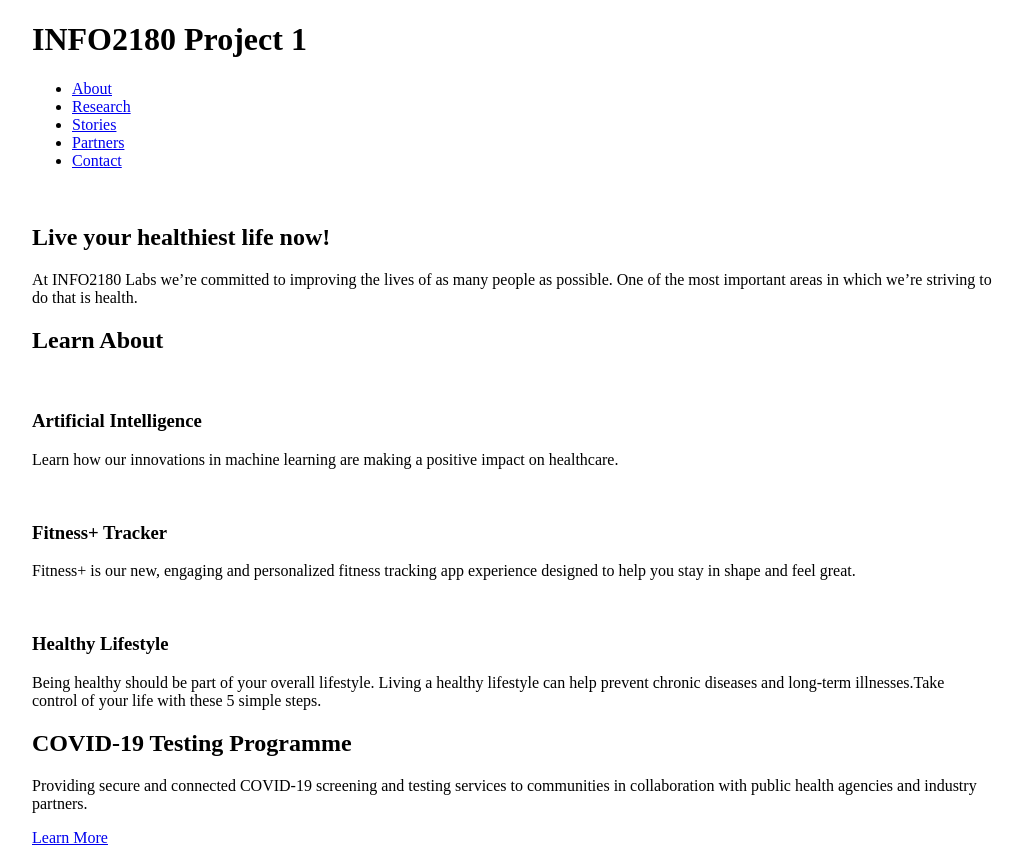
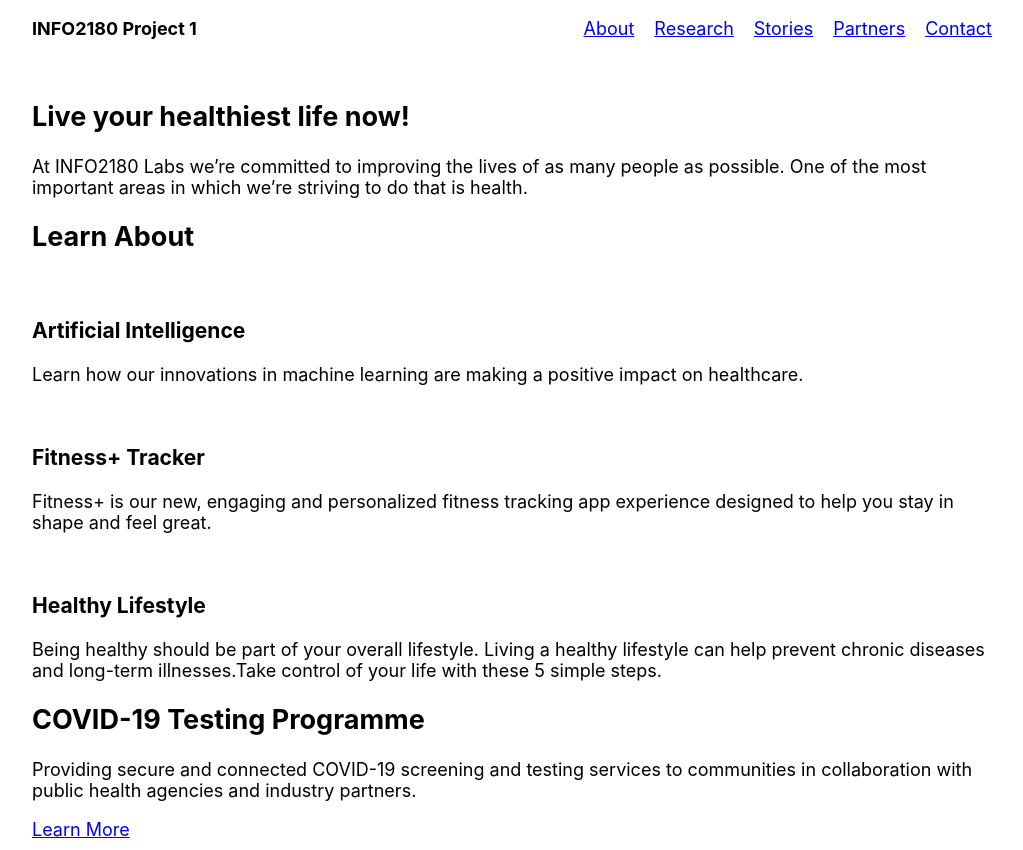
Before and after one commit to janaaee/info2180-project1, a plain HTML site: page index.html in a window 1280 px wide. Shown: the top 850 px of the page, without its empty margins (128-1151 px from the left). Drawn offline with Linux system fonts and the light colour scheme.

Commit message:
Styled header

```diff
--- a/styles.css
+++ b/styles.css
@@ -1,7 +1,7 @@
-/* Add your CSS to this file */
 body {
     margin: 0;
-    font-size: 16px;
+    font-family: -apple-system, BlinkMacSystemFont, "Segoe UI", Roboto, "Helvetica Neue", Arial, "Noto Sans", sans-serif;
+    font-size: 18px;
 }
 
 .container {
@@ -9,3 +9,27 @@ body {
     max-width: 960px;
     width: 100%;
 }
+
+header {
+    background-color: white;
+}
+
+header .container {
+    display: flex;
+    justify-content: space-between;
+    align-items: center;
+}
+
+
+header h1 {
+    font-size: 18px;
+}
+
+nav ul {
+    display: flex;
+    list-style: none;
+}
+
+nav li {
+    margin-left: 20px;
+}
```
